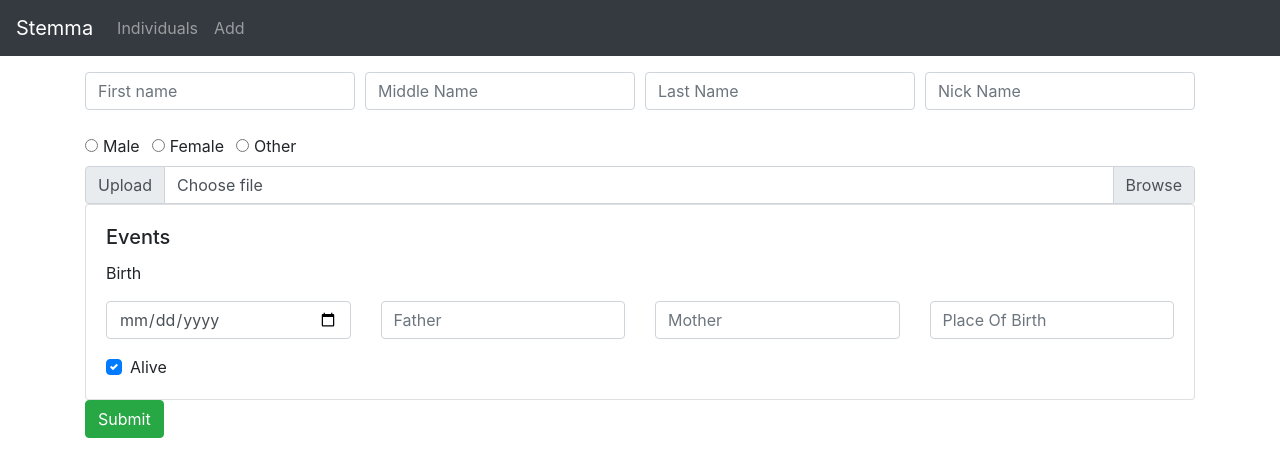
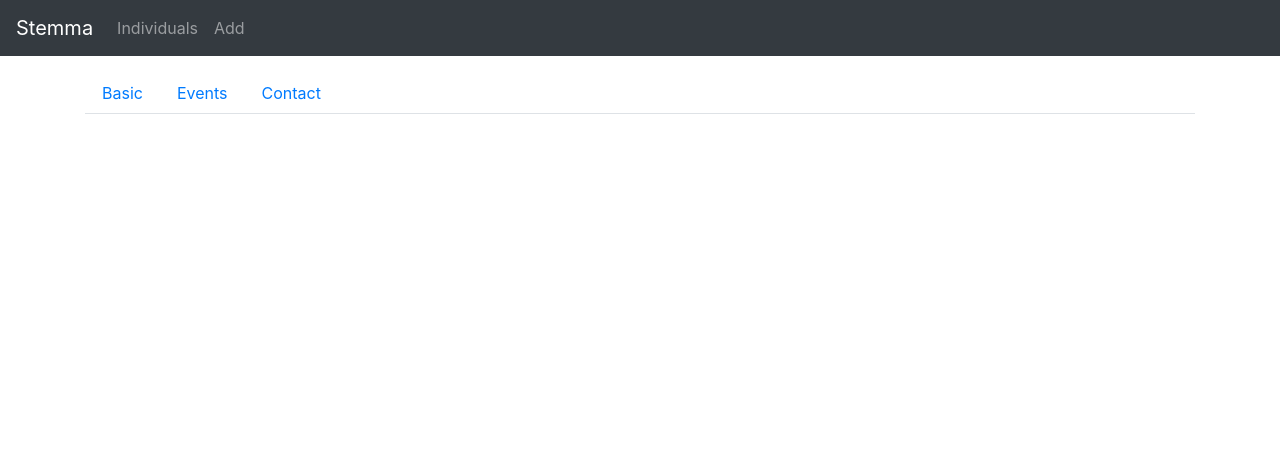
Before and after one commit to freescout/stemma, a React (Create React App) app in the folder client/: page /add in a window 1280 px wide. Shown: the top 476 px of the page. Built offline with nearby package versions, Linux system fonts and the light colour scheme.

Commit message:
UI added tabs

```diff
--- a/client/package.json
+++ b/client/package.json
@@ -9,6 +9,7 @@
     "axios": "^0.19.2",
     "bootstrap": "^4.5.2",
     "react": "^16.13.1",
+    "react-bootstrap": "^1.3.0",
     "react-dom": "^16.13.1",
     "react-router-dom": "^5.2.0",
     "react-scripts": "3.4.3"
--- a/client/src/App.js
+++ b/client/src/App.js
@@ -1,9 +1,10 @@
 import React, { Component } from 'react';
 import { BrowserRouter as Router, Switch, Route, Link } from "react-router-dom";
 import "bootstrap/dist/css/bootstrap.min.css";
+
 import "./App.css";
 
-import AddIndividual from "./components/add-individual.component";
+import AddIndividual from "./components/AddIndividual";
 import Individual from "./components/individual.component";
 import IndividualsList from "./components/individuals-list.component";
 
--- /dev/null
+++ b/client/src/components/AddIndividual.js
@@ -0,0 +1,27 @@
+import React, { Component } from 'react';
+import Tabs from 'react-bootstrap/Tabs';
+import Tab from 'react-bootstrap/Tab';
+
+import AddIndividualMain from './add-individual.component';
+import Events from './events/Events';
+import Contact from './Contact';
+
+export default class AddIndividual extends Component {
+  render() {
+    return(
+      <div>
+        <Tabs defaultActiveKey="home" transition={false} id="noanim-tab-example">
+          <Tab eventKey="basic" title="Basic">
+            <AddIndividualMain />
+          </Tab>
+          <Tab eventKey="events" title="Events">
+            <Events/>
+          </Tab>
+          <Tab eventKey="contact" title="Contact" >
+            <Contact />
+          </Tab>
+        </Tabs>
+      </div>
+    )
+  }
+}
--- /dev/null
+++ b/client/src/components/Contact.js
@@ -0,0 +1,11 @@
+import React, { Component } from 'react';
+
+export default class Contact extends Component {
+  render() {
+    return(
+      <div>
+
+      </div>
+    )
+  }
+}
--- a/client/src/components/IndividualBasicDetails.js
+++ b/client/src/components/IndividualBasicDetails.js
@@ -1,4 +1,5 @@
 import React, { Component } from 'react';
+import Form from 'react-bootstrap/Form'
 
 export default class IndividualBasicDetails extends Component {
   constructor(props) {
@@ -124,16 +125,21 @@ export default class IndividualBasicDetails extends Component {
                 </label>
           </div>
         </div>
-        <div class="input-group">
+{/*         <div class="input-group">
           <div class="input-group-prepend">
             <span class="input-group-text" id="inputGroupFileAddon01">Upload</span>
-          </div>
-          <div class="custom-file">
+          </div> */}
+{/*           <div class="custom-file">
             <input type="file" class="custom-file-input" id="inputGroupFile01"
               aria-describedby="inputGroupFileAddon01" onChange={this.onChangeFileHandler} />
             <label class="custom-file-label" for="inputGroupFile01">Choose file</label>
-          </div>
-        </div>
+          </div> */}
+          <Form>
+            <Form.Group>
+              <Form.File id="exampleFormControlFile1" label="Choose file" />
+            </Form.Group>
+          </Form>
+        {/* </div> */}
       </div>
     )
   }
--- a/client/src/components/add-individual.component.js
+++ b/client/src/components/add-individual.component.js
@@ -1,9 +1,11 @@
 import React, { Component } from 'react';
 
+
 import MemberDataService from '../services/member.service';
-import Birth from './events/Birth';
-import Death from './events/Death';
+import Events from './events/Events'
+
 import BasicDetails from './IndividualBasicDetails';
+
 
 const idConfig = require("../config/id.config");
 
@@ -12,8 +14,7 @@ export default class AddMember extends Component {
     super(props);
     this.newMember = this.newMember.bind(this);
     this.getBasicDetails = this.getBasicDetails.bind(this);
-    this.getBirthDetails = this.getBirthDetails.bind(this);
-    this.getDeathDetails = this.getDeathDetails.bind(this);
+
     this.saveMember = this.saveMember.bind(this);
 
 
@@ -24,11 +25,8 @@ export default class AddMember extends Component {
       lastName:"",
       nickName:"",
       selectedGender: 'other',
-      birthId:"eb00"+idConfig.individual,
-      dateOfBirth: "",
-      father: "",
-      mother: "",
-      placeOfBirth: "",
+
+
       selectedFile: null,
       submitted: false,
 
@@ -46,11 +44,6 @@ export default class AddMember extends Component {
       nickName:'',
       selectedGender:'other',
       selectedFile: null,
-      dateOfBirth:"",
-      father:"",
-      mother:"",
-      placeOfBirth:"",
-
       submitted: false
     })
   }
@@ -64,25 +57,6 @@ export default class AddMember extends Component {
       gender
     })
     //console.log("General Details at Add Individual", this.state.firstName, this.state.middleName, this.state.lastName, this.state.nickName, this.state.gender);
-  }
-
-  getBirthDetails = (dob, father, mother, pob) => {
-    this.setState({
-      dateOfBirth: dob,
-      father: father,
-      mother: mother,
-      placeOfBirth: pob
-
-    })
-    //console.log("Birth details at Add Member ", this.state.dateOfBirth, this.state.father, this.state.mother, this.state.placeOfBirth )
-  }
-
-  getDeathDetails = (dod, pod) => {
-    this.setState({
-      dateOfDeath: dod,
-      placeOfDeath: pod
-    })
-    console.log("Death details at Add Member ", this.state.dateOfDeath,this.state.placeOfDeath);
   }
 
   saveMember() {
@@ -99,11 +73,6 @@ export default class AddMember extends Component {
       nickName: this.state.nickName,
       gender: this.state.selectedGender,
       photo: fileData,
-      birthId:this.state.birthId,
-      dateOfBirth: this.state.dateOfBirth,
-      father: this.state.father,
-      mother: this.state.mother,
-      placeOfBirth:  this.state.placeOfBirth
     };
 
     MemberDataService.create(data)
@@ -123,6 +92,7 @@ export default class AddMember extends Component {
 
   render() {
     return(
+      <div>
         <div className='submit-form'>
           {/*  Add code for events */}
           {this.state.submitted ? (
@@ -135,14 +105,8 @@ export default class AddMember extends Component {
           ) : (
               <div>
                 <div className="form-group">
-              <BasicDetails basicDetails={this.getBasicDetails}/>
-              <div class='card'>
-                <div class="card-body">
-                  <h5 class="card-title">Events</h5>
-                  <Birth birthDetails = {this.getBirthDetails}/>
-                  <Death deathDetails={this.getDeathDetails}/>
-                </div>
-              </div>
+                  <BasicDetails basicDetails={this.getBasicDetails} />
+
                   <button onClick={this.saveMember} className='btn btn-success'>
                     Submit
               </button>
@@ -150,6 +114,8 @@ export default class AddMember extends Component {
               </div>
             )}
         </div>
+      </div>
+
     )
   }
 }
--- /dev/null
+++ b/client/src/components/events/Events.js
@@ -0,0 +1,53 @@
+import React, { Component } from 'react';
+
+import Birth from './Birth';
+import Death from './Death';
+
+export default class Events extends Component {
+  constructor(props) {
+    super(props);
+
+    this.getBirthDetails = this.getBirthDetails.bind(this);
+    this.getDeathDetails = this.getDeathDetails.bind(this);
+
+    this.state = {
+
+      dateOfBirth: "",
+      father: "",
+      mother: "",
+      placeOfBirth: "",
+    }
+  }
+  getBirthDetails = (dob, father, mother, pob) => {
+    this.setState({
+      dateOfBirth: dob,
+      father: father,
+      mother: mother,
+      placeOfBirth: pob
+
+    })
+    //console.log("Birth details at Add Member ", this.state.dateOfBirth, this.state.father, this.state.mother, this.state.placeOfBirth )
+  }
+
+  getDeathDetails = (dod, pod) => {
+    this.setState({
+      dateOfDeath: dod,
+      placeOfDeath: pod
+    })
+    console.log("Death details at Add Member ", this.state.dateOfDeath, this.state.placeOfDeath);
+  }
+  render(){
+    return(
+      <div>
+        <div class='card'>
+          <div class="card-body">
+          <h5 class="card-title">Events</h5>
+            <Birth birthDetails={this.getBirthDetails} />
+            <Death deathDetails={this.getDeathDetails} />
+
+      </div>
+    </div>
+      </div>
+    )
+  }
+}
```
Also changed, not shown: client/src/components/events/Partnership.js (added, +10 -0 lines), client/src/components/toadd.js (added, +28 -0 lines), client/src/components/events/Partnerships.js (deleted), 1 other file (tests, documents, lock files or other folders). Lines whose indentation alone changed are shown as unchanged.
